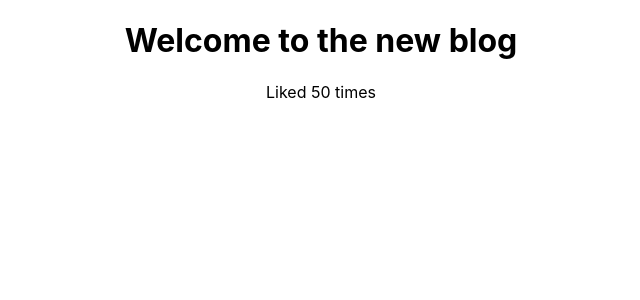
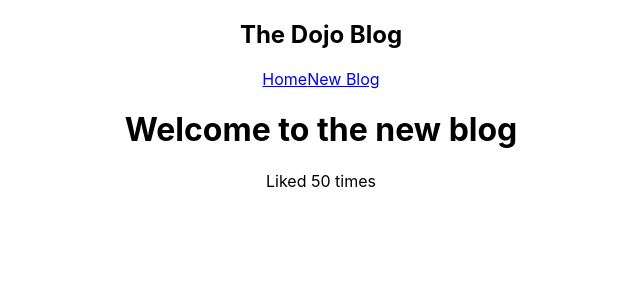
Before and after one commit to RahadBinAlIslam/reactance, a React (Create React App) app: page / in a window 1280 px wide. Shown: the top 300 px of the page, without its empty margins (319-959 px from the left). Built offline with nearby package versions, Linux system fonts and the light colour scheme.

Commit message:
4th commit

```diff
--- a/src/App.js
+++ b/src/App.js
@@ -1,5 +1,5 @@
-//import logo from "./logo.svg";
 import "./App.css";
+import Navbar from "./navbar";
 
 function App() {
   const title = "Welcome to the new blog";
@@ -8,6 +8,7 @@
 
   return (
     <div className="App">
+      <Navbar />
       <div className="content">
         <h1>{title}</h1>
         <p>Liked {likes} times</p>
--- /dev/null
+++ b/src/navbar.js
@@ -0,0 +1,13 @@
+const Navbar = () => {
+  return (
+    <nav className="navbar">
+      <h1>The Dojo Blog</h1>
+      <div className="links">
+        <a href="/">Home</a>
+        <a href="/create">New Blog</a>
+      </div>
+    </nav>
+  );
+};
+
+export default Navbar;
```
Also changed, not shown: src/logo.svg (deleted).
